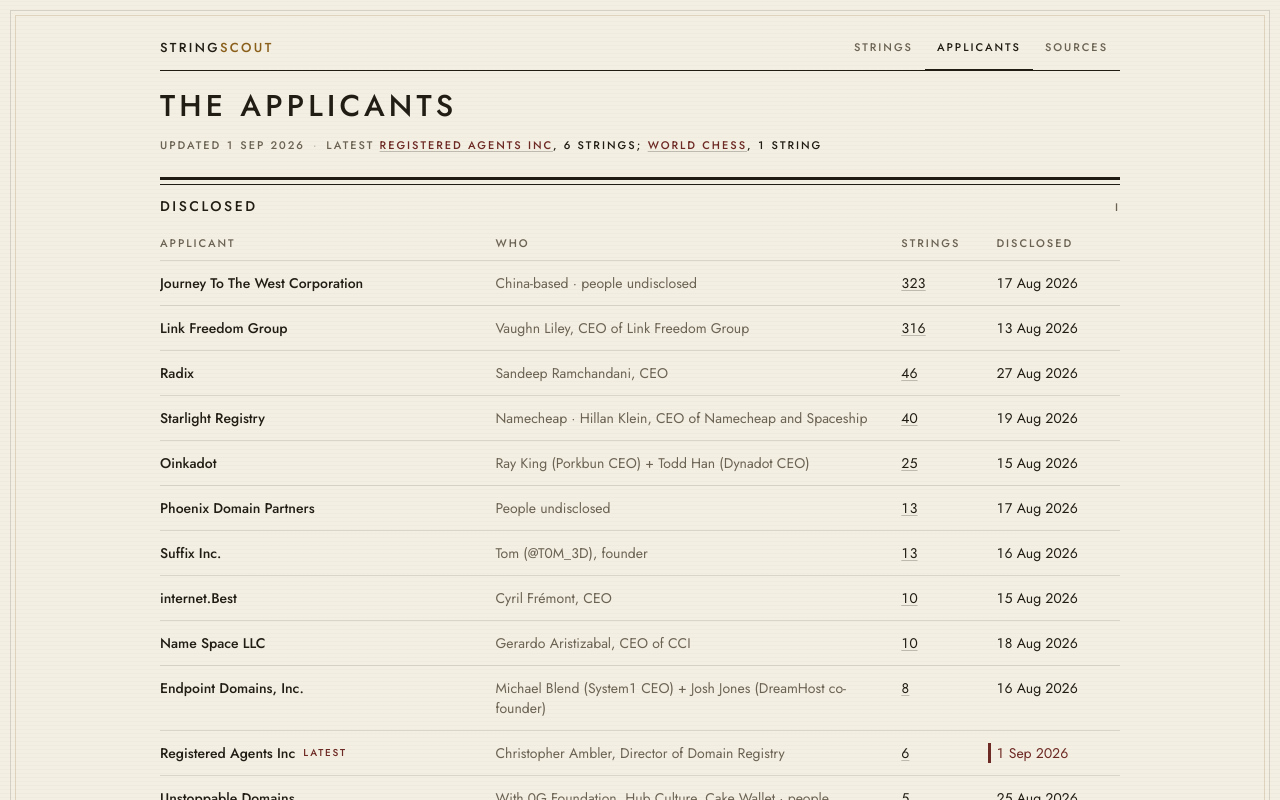
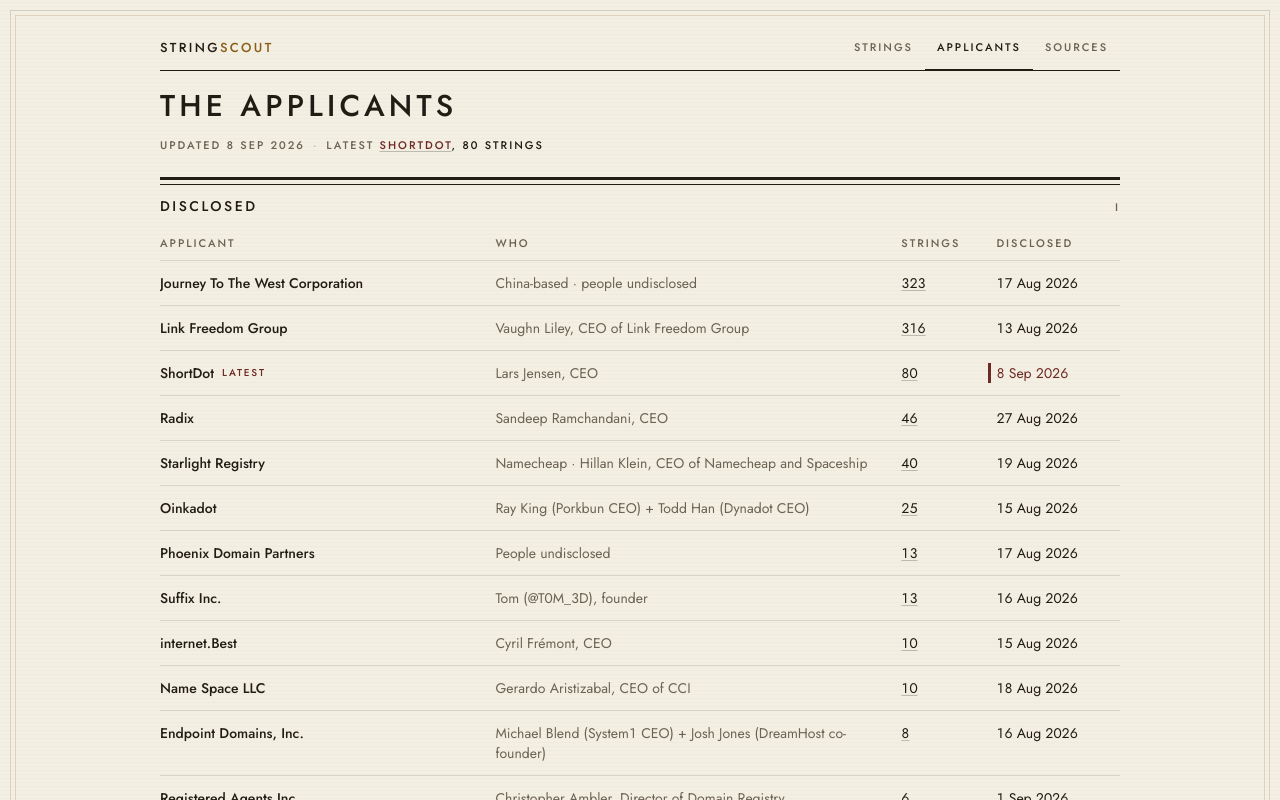
Before and after one commit to aslobodnik/stringscout, a Next.js app: page /applicants in a window 1280 px wide. Shown: the top 800 px of the page. Built offline with nearby package versions, Linux system fonts and the light colour scheme.

Commit message:
add shortdot, 80 strings
Applied 40 gTLDs, 80 proposed strings across 7 categories, per its
own site. Primary/replacement split not stated.

```diff
--- a/data/applicants.ts
+++ b/data/applicants.ts
@@ -284,6 +284,17 @@ export const handApplicants: Applicant[] = [
     sourceIds: ["fide"],
   },
   {
+    slug: "shortdot",
+    status: "disclosed",
+    name: "ShortDot",
+    backers: "Lars Jensen, CEO",
+    applicationCount: "80",
+    feesPaid: null,
+    revealedOn: "2026-09-08",
+    note: null,
+    sourceIds: ["shortdot"],
+  },
+  {
     slug: "d3",
     status: "intent",
     name: "D3",
--- a/data/claims.ts
+++ b/data/claims.ts
@@ -191,6 +191,27 @@ const registeredagents = expand(
 // applicant, so primary.
 const worldchess = expand(["chess"], "worldchess", ["fide"], "primary");
 
+// ShortDot — 80 strings across 40 applications, published on shortdot.bond;
+// primary/replacement split not stated.
+const shortdot = expand(
+  [
+    "agi", "api", "bit", "core", "dna", "gen", "hub", "key", "lab", "mcp",
+    "neo", "root", "unit",
+    "aid", "aim", "ask", "dig", "find", "fix", "get", "hit", "let", "mix",
+    "see", "set", "tap", "try", "way",
+    "ace", "big", "bold", "fab", "flex", "gig", "goat", "good", "hero",
+    "icon", "max", "mvp", "tag", "xxl",
+    "bro", "crew", "duo", "fam", "solo", "sub", "uni",
+    "glow", "hip", "lit", "mood", "omg", "pop", "slay", "vibe", "wild",
+    "xoxo", "yay", "yes", "zzz",
+    "air", "gym", "heal", "moon", "zen",
+    "age", "amp", "ego", "era", "eye", "gem", "hey", "inn", "jet", "owl",
+    "pod", "soon", "why",
+  ],
+  "shortdot",
+  ["shortdot"]
+);
+
 // Pre-window intent announcements, per Domain Incite. Not applications: the
 // "intent" kind keeps them visible in the table without counting them as
 // disclosed strings.
@@ -243,6 +264,7 @@ export const claims: Claim[] = dedupe([
   ...agentcommunity,
   ...registeredagents,
   ...worldchess,
+  ...shortdot,
   ...intents,
   ...announcedClaims,
 ]);
--- a/data/meta.ts
+++ b/data/meta.ts
@@ -1,5 +1,5 @@
 // bump on every data edit
-export const lastUpdated = "2026-09-01";
+export const lastUpdated = "2026-09-08";
 
 // One place for the origin: metadata, the sitemap, robots and the JSON feed
 // all have to agree, and a mismatch silently splits a page's canonical from
--- a/data/rootZone.ts
+++ b/data/rootZone.ts
@@ -1,9 +1,9 @@
 // Every TLD in the IANA root zone, A-labels, lowercased.
 // Source: https://data.iana.org/TLD/tlds-alpha-by-domain.txt
-// Version 2026082700, Last Updated Thu Aug 27 07:07:01 2026 UTC
+// Version 2026090701, Last Updated Tue Sep  8 07:07:01 2026 UTC
 // Refresh by re-fetching that file; lib/derive.ts flags any disclosed string
 // that is already delegated, or that is the singular/plural of one.
-export const rootZoneVersion = "2026082700";
+export const rootZoneVersion = "2026090701";
 
 export const rootZone: string[] = [
   "aaa", "aarp", "abb", "abbott", "abbvie", "abc", "able", "abogado",
--- a/data/sources.ts
+++ b/data/sources.ts
@@ -227,6 +227,14 @@ const handSources: Source[] = [
     kind: "applicant",
   },
   {
+    id: "shortdot",
+    outlet: "ShortDot",
+    title: "ShortDot 80 — 40 applications, 80 proposed strings",
+    url: "https://www.shortdot.bond/80",
+    date: "2026-09-08",
+    kind: "applicant",
+  },
+  {
     id: "di",
     outlet: "Domain Incite",
     title: "Second new gTLD contention set revealed",
```
